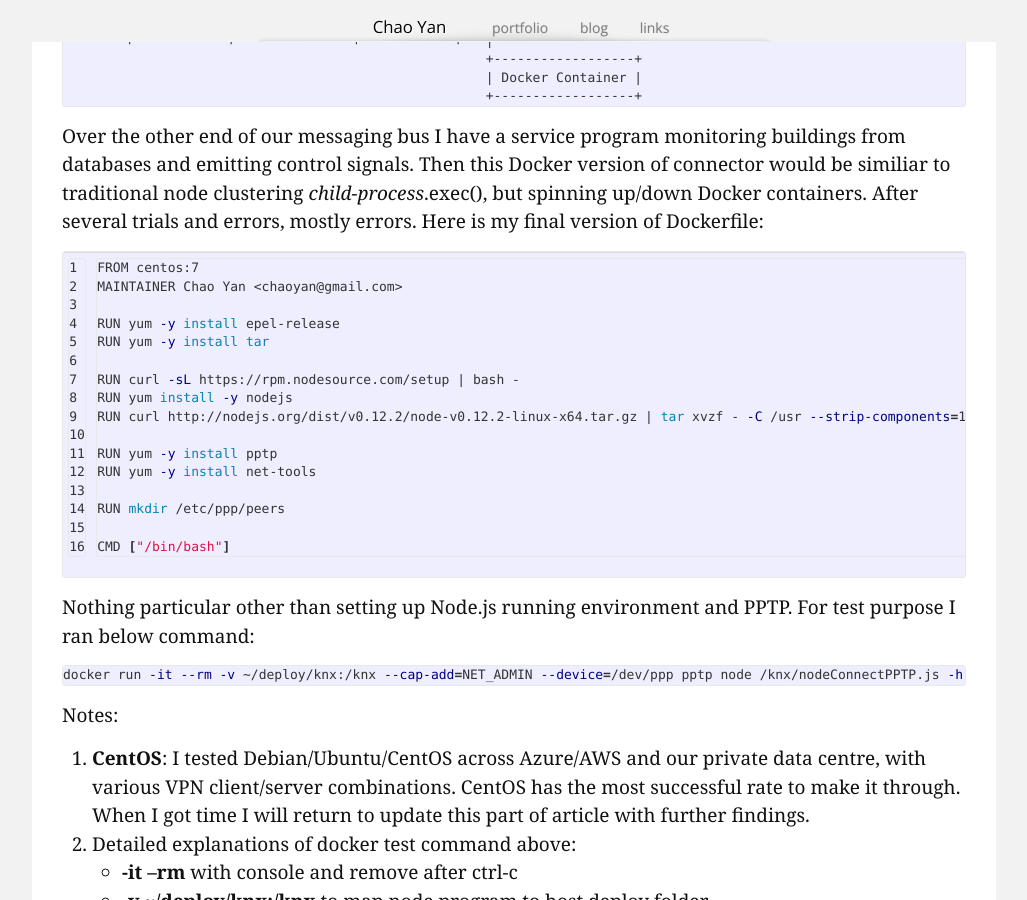
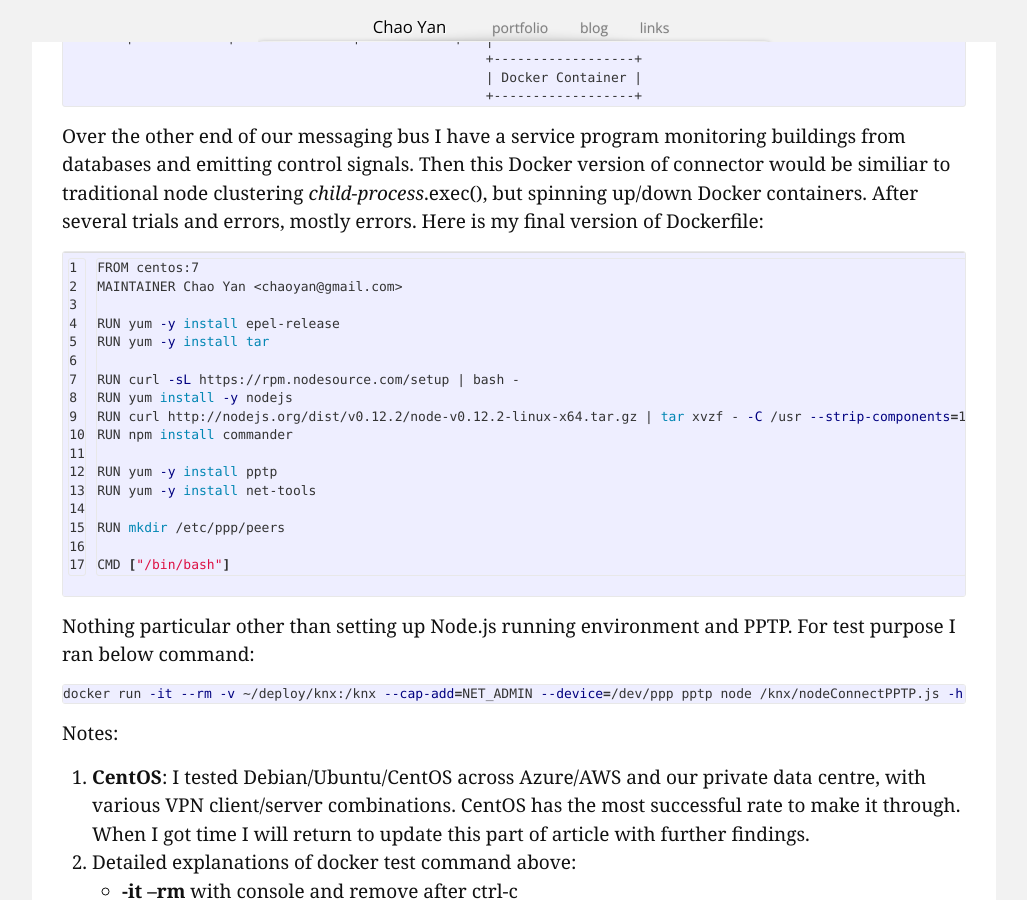
Before and after one commit to cyanly/blog, a Jekyll site: the page built from _posts/2015-05-25-multiple-vpn-docker-2015.md, in a window 1280 px wide and 900 px high, scrolled down 1522 px. Shown: the whole window, without its empty margins (126-1153 px from the left). Built offline with Jekyll 4.4.1, drawn with Linux system fonts in a browser that asks for light colours; nearby versions of some CDN libraries; comment, search, counter and statistics services are not loaded.

Commit message:
fix mistake, thanks @keydon

```diff
--- a/_posts/2015-05-25-multiple-vpn-docker-2015.md
+++ b/_posts/2015-05-25-multiple-vpn-docker-2015.md
@@ -64,6 +64,7 @@ RUN yum -y install tar
 RUN curl -sL https://rpm.nodesource.com/setup | bash -
 RUN yum install -y nodejs
 RUN curl http://nodejs.org/dist/v0.12.2/node-v0.12.2-linux-x64.tar.gz | tar xvzf - -C /usr --strip-components=1
+RUN npm install commander
 
 RUN yum -y install pptp
 RUN yum -y install net-tools
```
